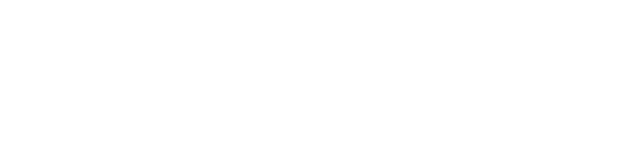
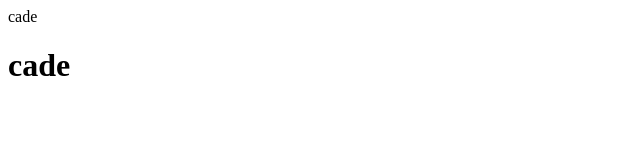
Before and after one commit to pedrotb/Apredizagem, a plain HTML site: page index.html in a window 1280 px wide. Shown: the whole page, without its empty margins (0-640 px from the left). Drawn offline with Linux system fonts and the light colour scheme.

Commit message:
aprendendo

```diff
--- a/index.html
+++ b/index.html
@@ -7,6 +7,7 @@
     <title>Document</title>
 </head>
 <body>
-
+    cade
+    <h1>cade</h1>
 </body>
 </html>
```
